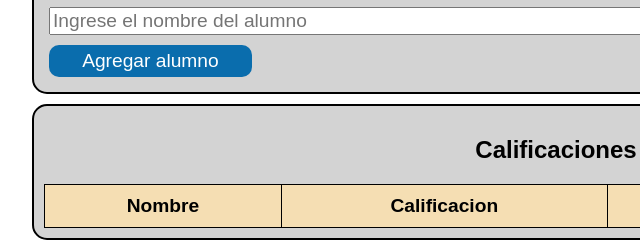
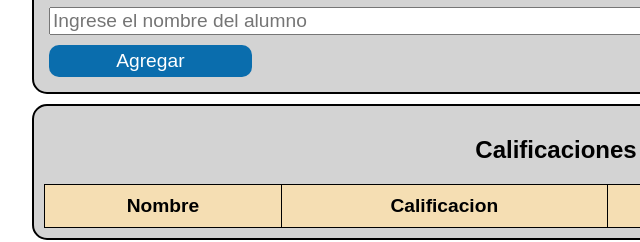
Before and after one commit to BrandonLugo126/Actividad1Calificaciones, a plain HTML site: page index.html in a window 1280 px wide. Shown: the part 200-442 px from the top of the page, 84-724 px from the left. Drawn offline with Linux system fonts and the light colour scheme.

Commit message:
Update index.html

```diff
--- a/index.html
+++ b/index.html
@@ -176,7 +176,7 @@
             <form>
                 <label for="Nombre">Nombre del alumno:</label>
                 <input id="Nombre" name="Alum" required type="text" placeholder="Ingrese el nombre del alumno" />
-                <input id="btnAgg" class="Boton" type="button" value="Agregar alumno" />
+                <input id="btnAgg" class="Boton" type="button" value="Agregar" />
             </form>
         </div>
 
```
